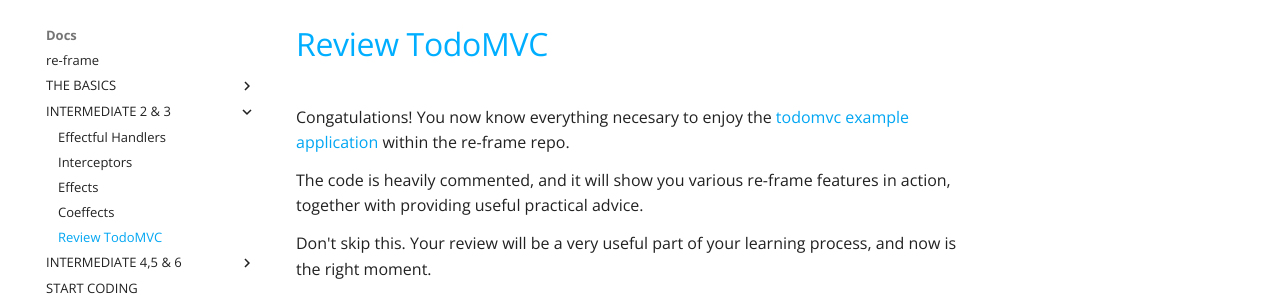
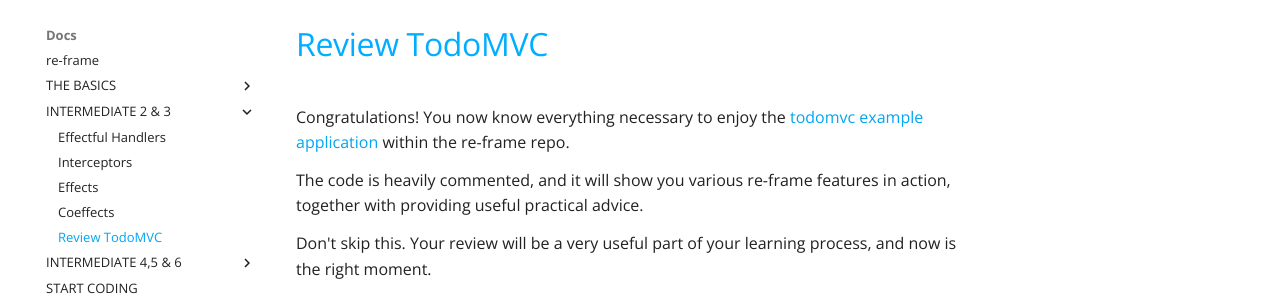
Before and after one commit to day8/re-frame, an MkDocs documentation site: the page built from docs/review-todomvc.md, in a window 1280 px wide. Shown: the part 1384-1684 px from the top of the page. Built offline with MkDocs 1.6.1 and Material for MkDocs 9.7.7, drawn with Linux system fonts in a browser that asks for light colours; comment, search, counter and statistics services are not loaded.

Commit message:
Update docs/review-todomvc.md

```diff
--- a/docs/review-todomvc.md
+++ b/docs/review-todomvc.md
@@ -1,5 +1,5 @@
 
-Congatulations! You now know everything necesary to enjoy the [todomvc example application](https://github.com/day8/re-frame/tree/master/examples/todomvc) within the re-frame repo.
+Congratulations! You now know everything necessary to enjoy the [todomvc example application](https://github.com/day8/re-frame/tree/master/examples/todomvc) within the re-frame repo.
 
 The code is heavily commented, and it will show you various re-frame features in action, together with providing useful practical advice.
 
```
